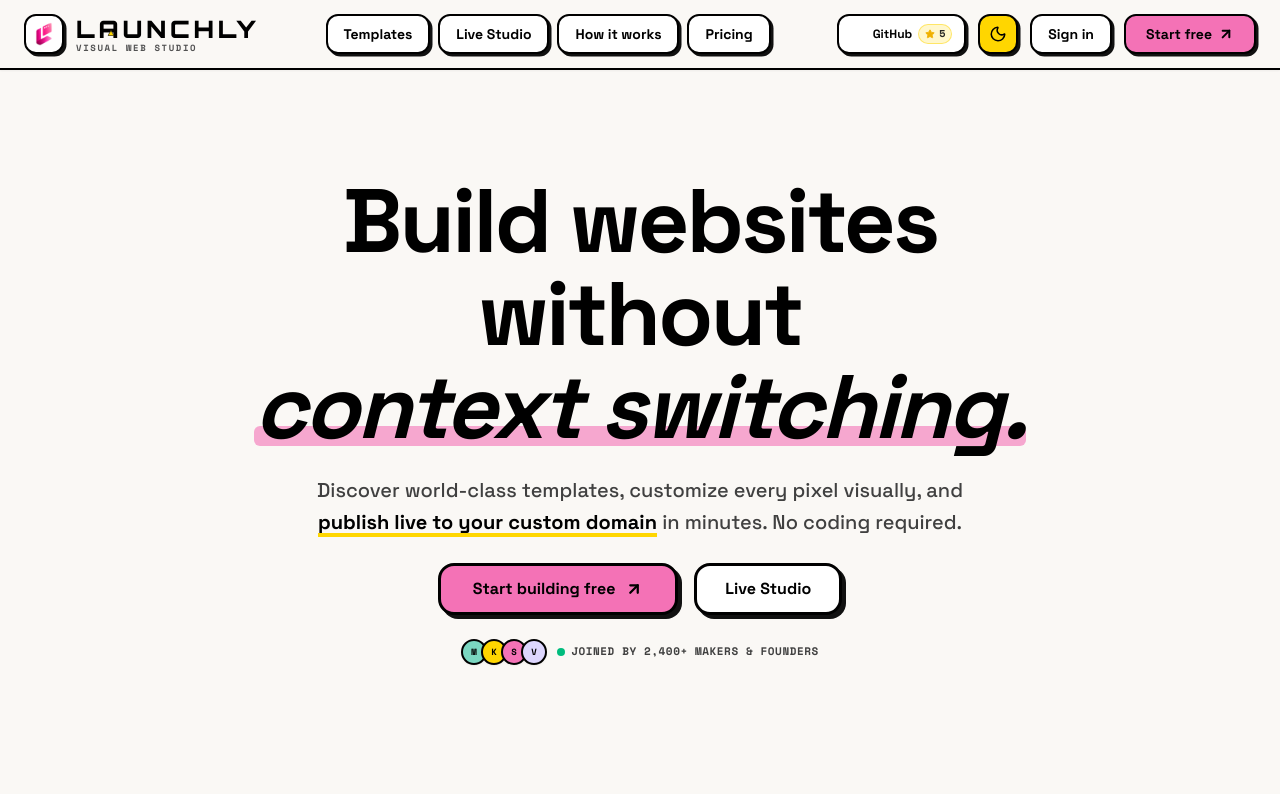
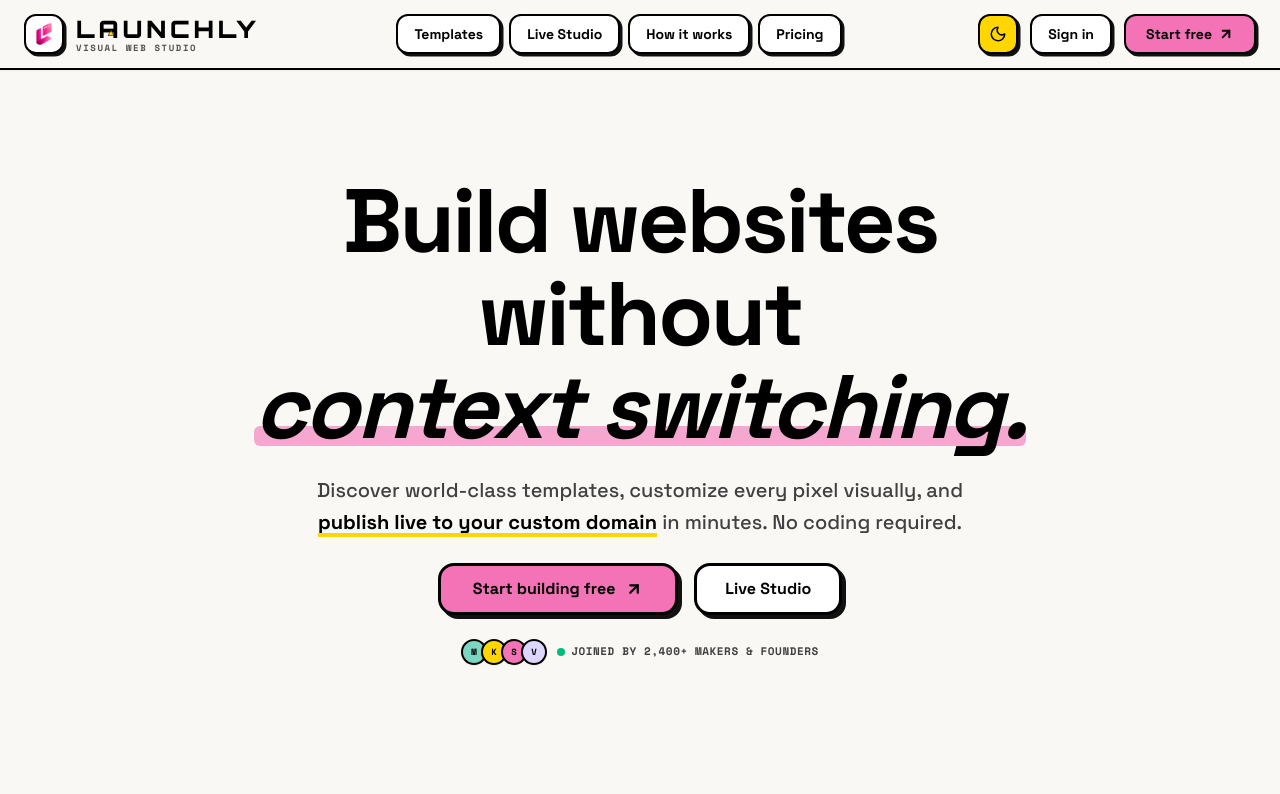
Before and after one commit to Harshit214713/Launchly, a Next.js app: page / in a window 1280 px wide. Shown: the top 794 px of the page. Built offline with nearby package versions, Linux system fonts and the light colour scheme; no server answers.

Commit message:
fix(nav): remove GitHub star count button from desktop navbar

```diff
--- a/src/components/Navbar.tsx
+++ b/src/components/Navbar.tsx
@@ -131,27 +131,6 @@ export default function Navbar() {
 
         {/* Right Actions */}
         <div className="flex items-center gap-2 sm:gap-3 shrink-0">
-          {/* GitHub Star Button (Desktop) */}
-          <a
-            href="https://github.com/simplyvardaan/Launchly"
-            target="_blank"
-            rel="noopener noreferrer"
-            className="brutal-press hidden md:inline-flex h-10 items-center gap-1.5 rounded-xl border-2 border-black dark:border-[#26283d] bg-white dark:bg-[#151726] px-3 font-display text-xs font-black text-black dark:text-white shadow-brutal-sm hover:bg-neutral-50 dark:hover:bg-[#202030] transition-colors"
-            title="Star Launchly on GitHub"
-          >
-            <Image
-              src="/github-logo.png"
-              alt="GitHub"
-              width={16}
-              height={16}
-              className="w-4 h-4 object-contain dark:invert"
-            />
-            <span className="hidden xl:inline">GitHub</span>
-            <span className="inline-flex items-center gap-1 font-mono text-[10px] font-bold px-1.5 py-0.5 rounded-full bg-yellow/20 dark:bg-yellow/15 text-neutral-800 dark:text-yellow border border-yellow/50">
-              <Star size={10} className="fill-current text-yellow-500 dark:text-yellow" />
-              <span>{githubStars}</span>
-            </span>
-          </a>
 
           {/* Dark Mode Switcher */}
           <button
```
